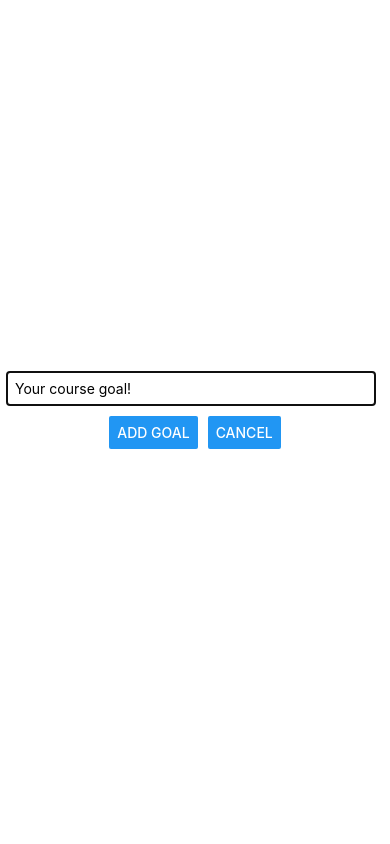
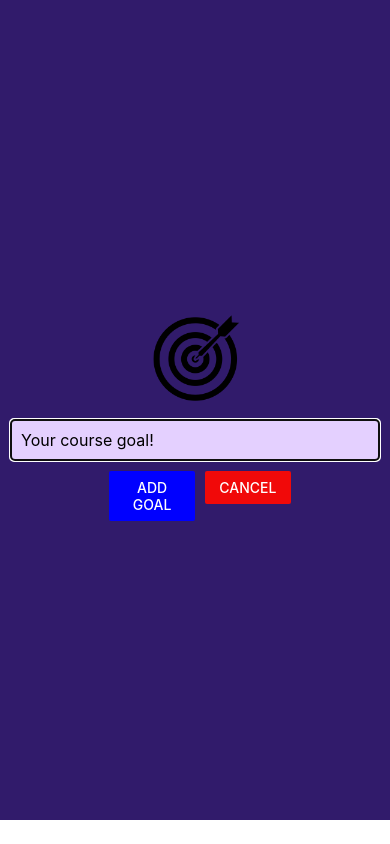
Before and after one commit to Mayankraj44/react-native-prep, a React Native app: screen / in a window 390 px wide. Both pictures are taken after a click on the button "ADD GOAL". Built offline with nearby package versions, Linux system fonts and the light colour scheme.

Commit message:
added image and bg color of elements

```diff
--- a/App.js
+++ b/App.js
@@ -30,6 +30,8 @@ export default function App() {
     });
   }
   return (
+    <>
+      <StatusBar style="auto" />
       <View style={styles.container}>
         <View style={styles.addGoalButton}>
           <Button
@@ -54,6 +56,7 @@ export default function App() {
           />
         </View>
       </View>
+    </>
   );
 }
 
@@ -63,6 +66,7 @@ const styles = StyleSheet.create({
     padding: 30,
     paddingTop: 60,
     paddingHorizontal: 24,
+    backgroundColor: "#9c74cc",
   },
   addGoalButton: {
     paddingVertical: 20,
--- a/components/GoalInput.js
+++ b/components/GoalInput.js
@@ -1,5 +1,12 @@
 import React, { useState } from "react";
-import { Button, Modal, StyleSheet, TextInput, View } from "react-native";
+import {
+  Button,
+  Image,
+  Modal,
+  StyleSheet,
+  TextInput,
+  View,
+} from "react-native";
 
 const GoalInput = ({ show, addGoal, changeModalState }) => {
   const [text, setText] = useState("");
@@ -21,6 +28,10 @@ const GoalInput = ({ show, addGoal, changeModalState }) => {
   return (
     <Modal visible={show} animationType="slide">
       <View style={styles.inputContainer}>
+        <Image
+          style={styles.image}
+          source={require("../assets/images/goals.png")}
+        />
         <TextInput
           style={styles.inputTextBox}
           placeholder="Your course goal!"
@@ -28,8 +39,16 @@ const GoalInput = ({ show, addGoal, changeModalState }) => {
           value={text}
         />
         <View style={styles.btnContainer}>
-          <Button title="Add Goal" onPress={handleAddGoalhandler} />
-          <Button title="Cancel" onPress={closeModal} />
+          <View style={styles.btn}>
+            <Button
+              title="Add Goal"
+              onPress={handleAddGoalhandler}
+              color={"blue"}
+            />
+          </View>
+          <View style={styles.btn}>
+            <Button title="Cancel" onPress={closeModal} color={"#f10909"} />
+          </View>
         </View>
       </View>
     </Modal>
@@ -45,17 +64,28 @@ const styles = StyleSheet.create({
     alignItems: "center",
     marginBottom: 24,
     padding: 10,
+    backgroundColor: "#311b6b",
+  },
+  image: {
+    width: 120,
+    height: 120,
   },
   inputTextBox: {
     borderWidth: 1,
     borderColor: "#cccccc",
     width: "100%",
-    marginRight: 8,
-    padding: 8,
+    padding: 10,
     marginBottom: 10,
+    fontSize: 16,
+    backgroundColor: "#e4d0ff",
+    borderRadius: 4,
   },
   btnContainer: {
     flexDirection: "row",
+    justifyContent: "space-around",
     gap: 10,
   },
+  btn: {
+    width: "50%",
+  },
 });
--- a/components/GoalItem.js
+++ b/components/GoalItem.js
@@ -23,7 +23,7 @@ export default GoalItem;
 
 const styles = StyleSheet.create({
   goalItem: {
-    margin: 8,
+    marginVertical: 8,
     borderRadius: 6,
     backgroundColor: "#5e0acc",
   },
```
Also changed, not shown: assets/images/goals.png (added). Lines whose indentation alone changed are shown as unchanged.
